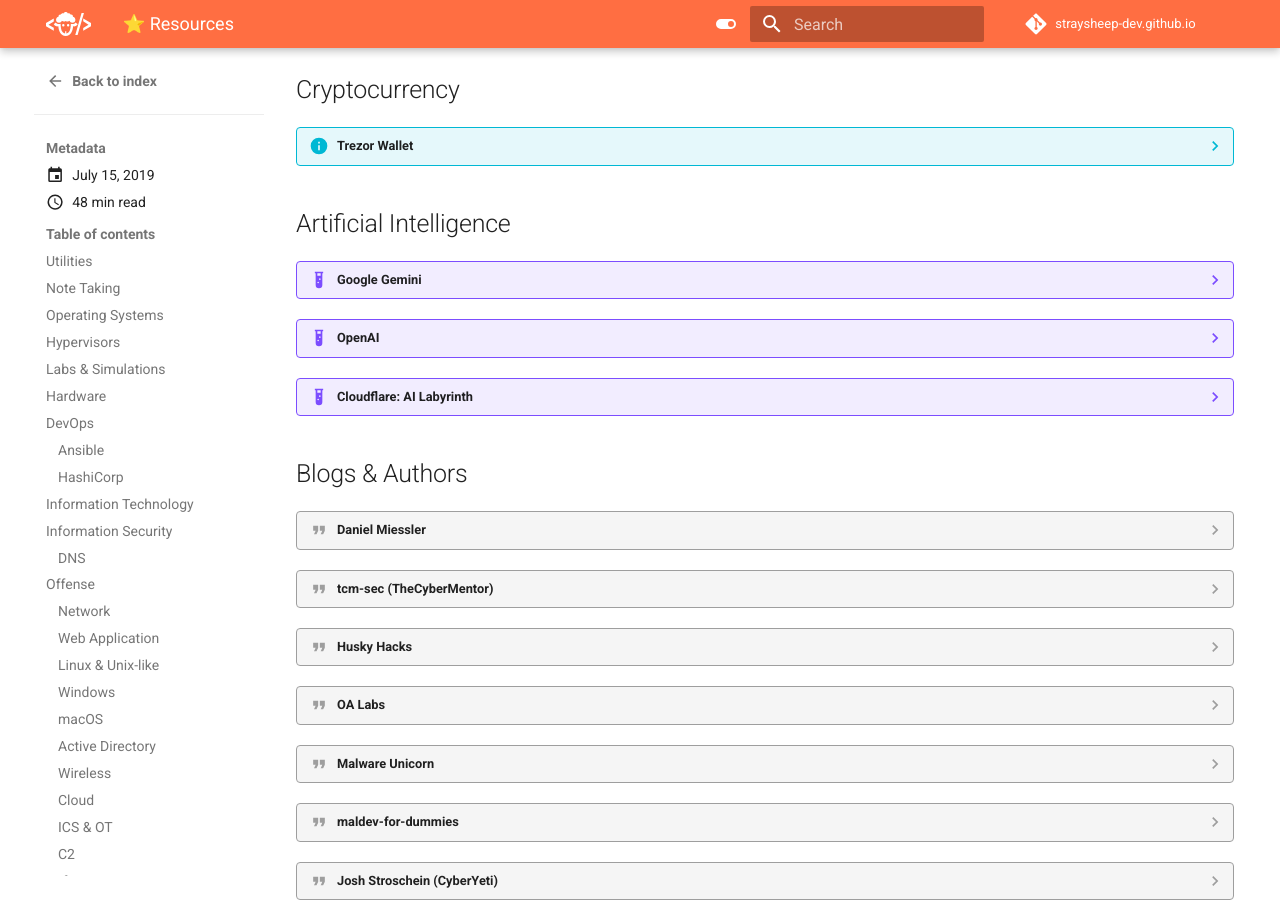
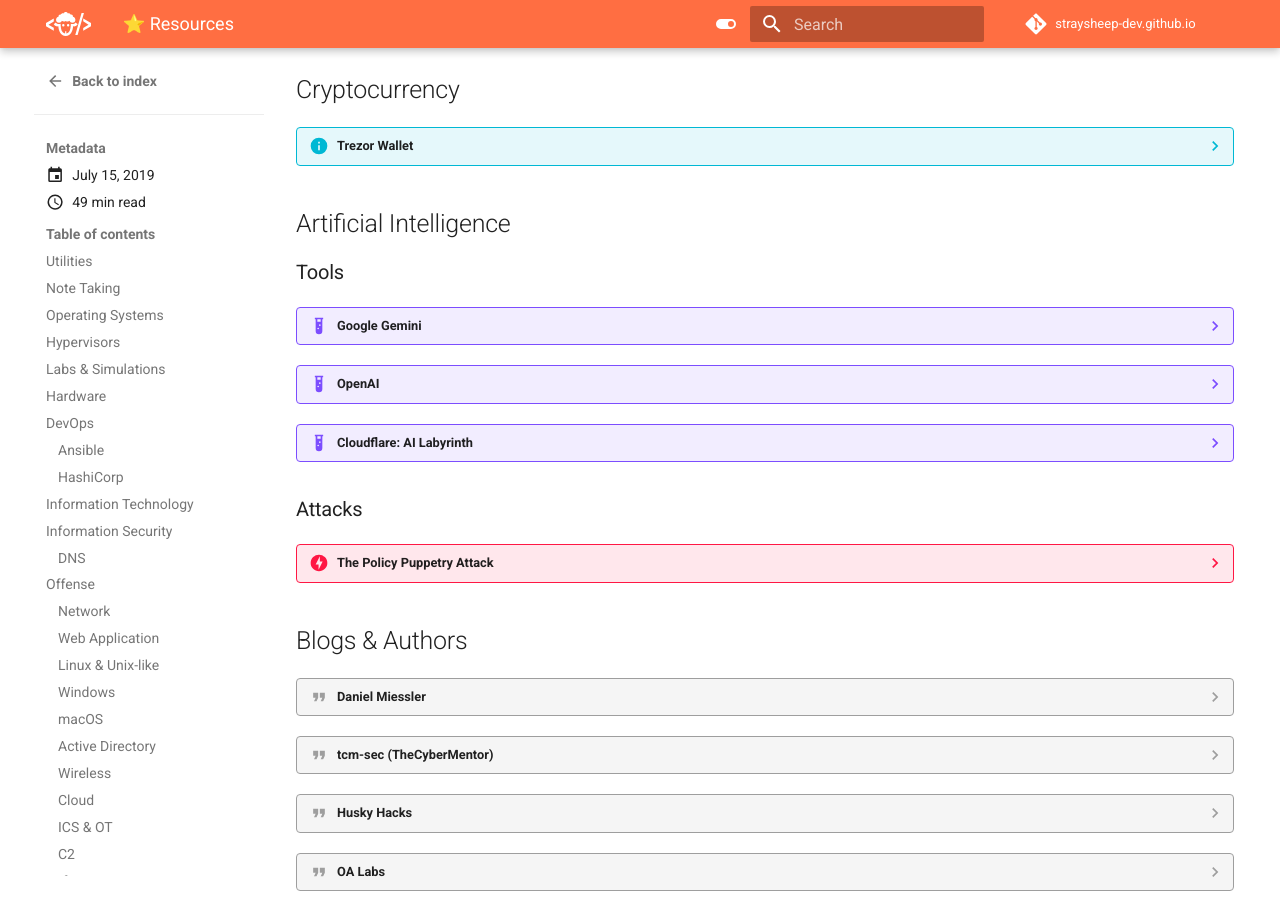
Before and after one commit to straysheep-dev/straysheep-dev.github.io, an MkDocs documentation site: the page built from docs/blog/posts/resources.md, in a window 1280 px wide and 900 px high, scrolled down 14989 px. Built offline with MkDocs 1.6.1 and Material for MkDocs 9.7.7, drawn with Linux system fonts in a browser that asks for light colours; comment, search, counter and statistics services are not loaded; some of the changed lines change nothing that is shown.

Commit message:
Update blog

```diff
--- a/docs/blog/posts/resources.md
+++ b/docs/blog/posts/resources.md
@@ -1945,6 +1945,9 @@
 
 ## Artificial Intelligence
 
+
+### Tools
+
 ??? example "Google Gemini"
 
 	Google's AI model (previously known as Bard). As of March 2025 it ranks the highest of any model for coding.
@@ -1978,6 +1981,17 @@
 	> As an added benefit, AI Labyrinth also acts as a next-generation honeypot. No real human would go four links deep into a maze of AI-generated nonsense. Any visitor that does is very likely to be a bot, so this gives us a brand-new tool to identify and fingerprint bad bots, which we add to our list of known bad actors. Here's how we do it...
 
 	- <https://blog.cloudflare.com/ai-labyrinth/>
+
+
+### Attacks
+
+??? danger "The Policy Puppetry Attack"
+
+	> The attacks in this blog leverage the Policy Puppetry Attack, a novel prompt attack technique created by HiddenLayer researchers. By reformulating prompts to look like one of a few types of policy files, such as XML, INI, or JSON, an LLM can be tricked into subverting alignments or instructions. As a result, attackers can easily bypass system prompts and any safety alignments trained into the models. Instructions do not need to be in any particular policy language. However, the prompt must be written in a way that the target LLM can interpret as policy. To further improve the attack's strength, extra sections that control output format and/or override specific instructions given to the LLM in its system prompt can be added.
+
+	- <https://hiddenlayer.com/innovation-hub/novel-universal-bypass-for-all-major-llms/>
+
+	Discovered on <https://securityweekly.com/swn-471>.
 
 
 ## Blogs & Authors
@@ -2093,3 +2107,9 @@
 	Discovered on [Paul's Security Weekly #864](https://securityweekly.com/psw-864). mobile-hacker's tutorials have excellent DIY guides for on-the-go projects using Raspberry Pi's, Android, and more.
 
 	- [Portable Kali on Raspberry Pi with Touchscreen](https://www.mobile-hacker.com/2025/02/26/building-a-portable-kali-box-with-raspberry-pi-and-touchscreen/)
+
+??? quote "AI for Humans"
+
+	Randomly discovered while looking for shows to cover AI news. This is a comedy show that packs a lot of the weekly news into an hour with links to tools and examples.
+
+	- <https://www.aiforhumans.show/>
```
